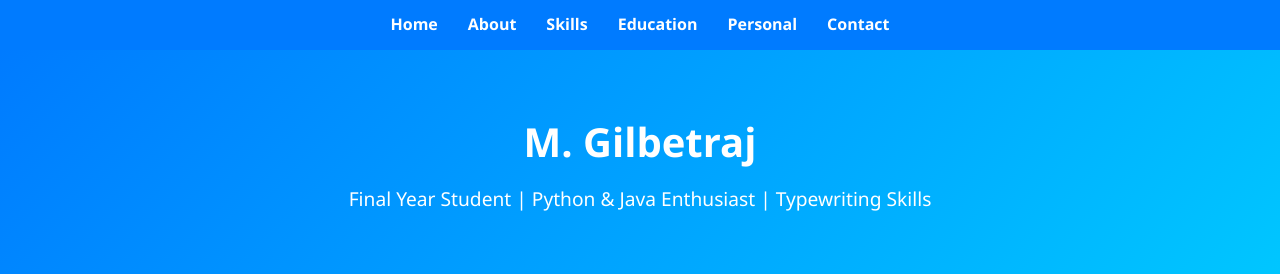
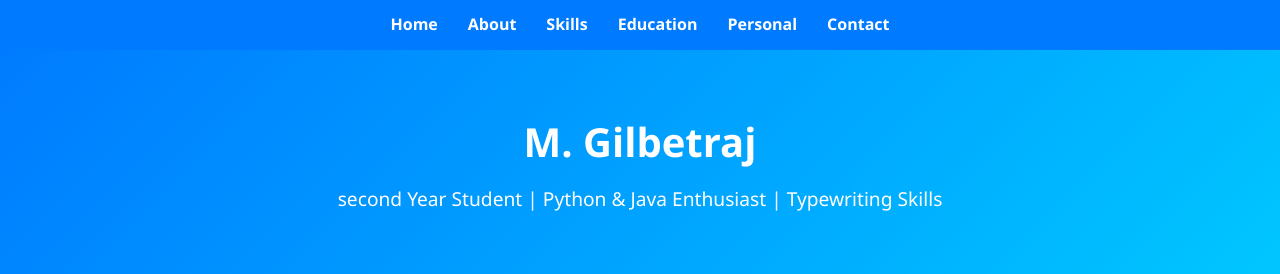
Before and after one commit to gilbetpattuloveu65-cmd/portfolio, a plain HTML site: page index.html in a window 1280 px wide. Shown: the top 274 px of the page. Drawn offline with Linux system fonts and the light colour scheme.

Commit message:
Update index.html

```diff
--- a/index.html
+++ b/index.html
@@ -176,7 +176,7 @@
   <!-- Header -->
   <header id="home">
     <h1>M. Gilbetraj</h1>
-    <p>Final Year Student | Python & Java Enthusiast | Typewriting Skills</p>
+    <p>second Year Student | Python & Java Enthusiast | Typewriting Skills</p>
   </header>
 
   <!-- About -->
```
